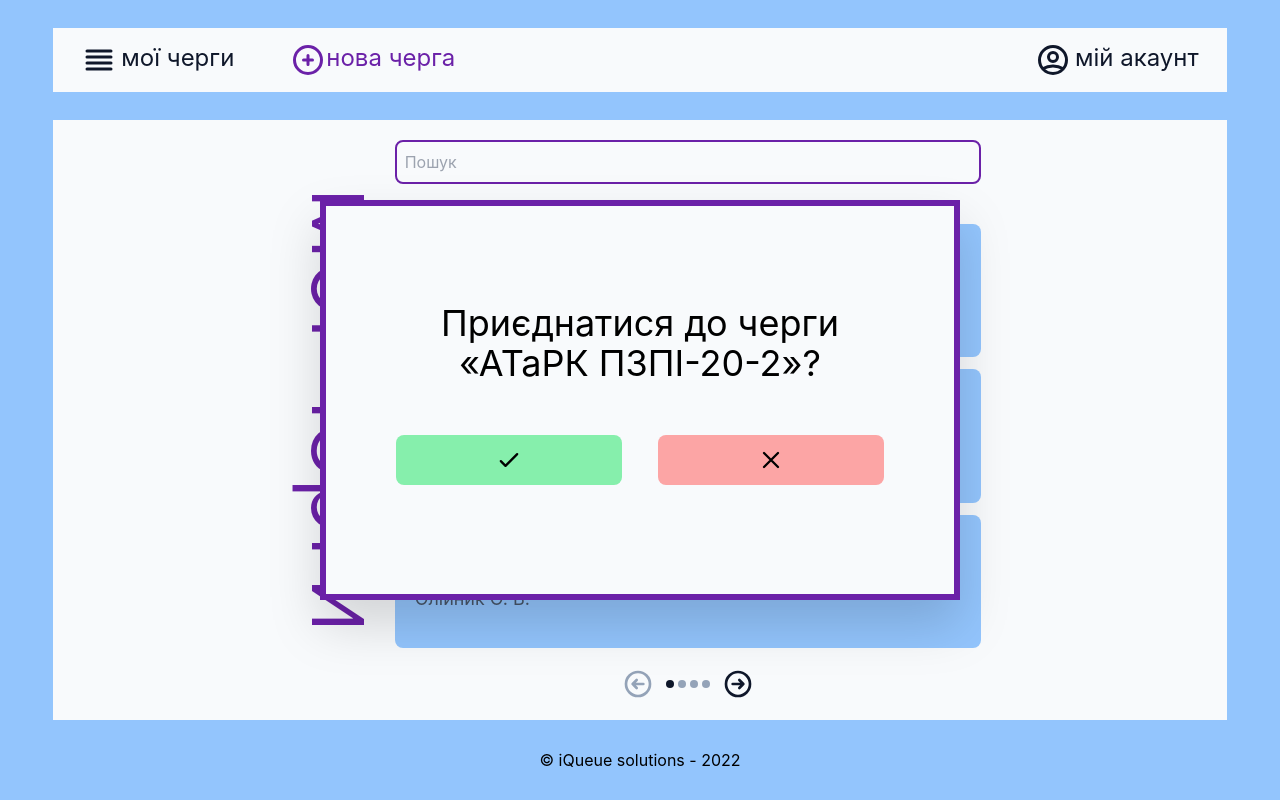
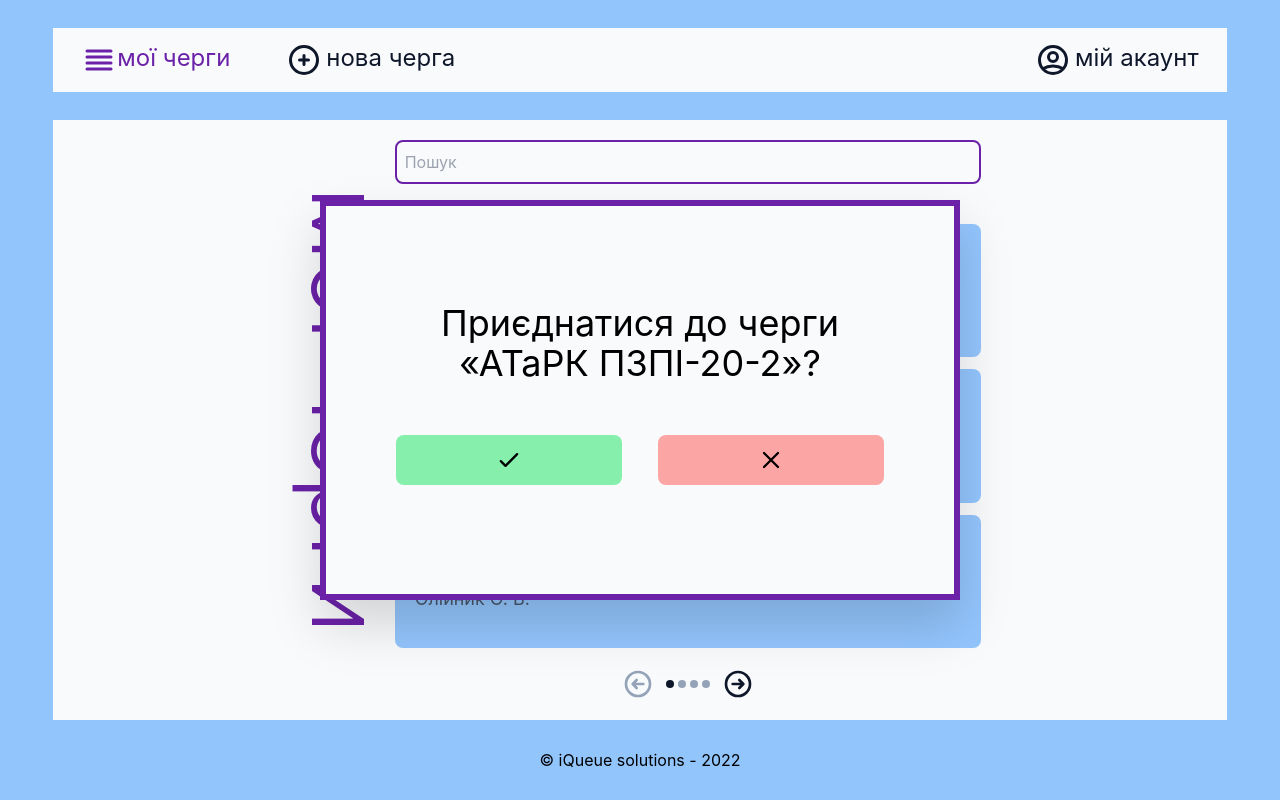
Before and after one commit to iQueue-solutions/iQueue-front, a Next.js app: page / in a window 1280 px wide. Built offline with nearby package versions, Linux system fonts and the light colour scheme.

Commit message:
working navbar & refactor

```diff
--- /dev/null
+++ b/components/NavLink.jsx
@@ -0,0 +1,23 @@
+import Link from "next/link";
+
+export const NavLinkPC = ({ icon, text, isActive, href='#' }) => {
+  return (
+    <Link href={isActive ? "#" : href}>
+      <a className={`flex mx-7 ${isActive ? 'text-purple-800' : 'justify-center text-slate-900 hover:text-purple-800'}`}>
+        {icon}
+        <div className={`text-2xl ${!isActive && 'ml-1'}`}>{text}</div>
+      </a>
+    </Link>
+  );
+};
+
+export const NavLinkMobile = ({ icon, text, isActive, href='#' }) => {
+  return (
+    <Link href={isActive ? "#" : href}>
+      <button className={`flex flex-col items-center ${isActive && 'text-slate-50'}`}>
+        {icon}
+        <div className="text-[11px]">{text}</div>
+      </button>
+    </Link>
+  );
+};
--- a/components/NavLinkMobile.jsx
+++ /dev/null
@@ -1,16 +0,0 @@
-export const NavLinkMobile = ({ icon, text, isAcive }) => {
- if (isAcive) {
-  return (
-   <button className="flex flex-col items-center text-slate-50">
-    {icon}
-    <div className="text-[11px]">{text}</div>
-   </button>
-  );
- }
- return (
-  <button className="flex flex-col items-center">
-   {icon}
-   <div className="text-[11px]">{text}</div>
-  </button>
- );
-};
--- a/components/NavLinkPC.jsx
+++ /dev/null
@@ -1,16 +0,0 @@
-export const NavLinkPC = ({ icon, text, isAcive }) => {
- if (isAcive) {
-  return (
-   <button className="flex text-purple-800 mx-7">
-    {icon}
-    <div className="text-2xl">{text}</div>
-   </button>
-  );
- }
- return (
-  <button className="flex justify-center text-slate-900 mx-7 hover:text-purple-800">
-   {icon}
-   <div className="text-2xl ml-1">{text}</div>
-  </button>
- );
-};
--- a/components/Navbar.jsx
+++ b/components/Navbar.jsx
@@ -3,39 +3,50 @@ import {
  ViewListIcon,
  UserCircleIcon,
 } from "@heroicons/react/outline";
-import { NavLinkMobile } from "./NavLinkMobile";
-import { NavLinkPC } from "./NavLinkPC";
+import { NavLinkPC, NavLinkMobile } from "./NavLink";
 import {useContext} from "react";
 import {LayoutContext} from "./Layout";
+import {useRouter} from "next/router";
 
 export const Navbar = () => {
  const {user} = useContext(LayoutContext);
+ const router = useRouter();
+
  return (
   <>
    <div className="w-full md:hidden h-16 bg-blue-300 flex justify-around fixed bottom-0 items-center">
-    <NavLinkMobile icon={<ViewListIcon className="w-7" />} text="мої черги" />
+    <NavLinkMobile icon={<ViewListIcon className="w-7" />} text="мої черги" isActive={router.pathname === '/'} href="/" />
     <NavLinkMobile
      icon={<PlusCircleIcon className="w-7" />}
      text="нова черга"
-     isAcive={true}
+     isActive={router.pathname === '/queue/new'}
+     href="/queue/new"
     />
     <NavLinkMobile
      icon={<UserCircleIcon className="w-7" />}
      text={user?.firstName || "мій акаунт"}
+     isActive={router.pathname === '/profile'}
+     href="/profile"
     />
    </div>
 
    <div className="w-full hidden md:flex fixed top-0 py-7 justify-center bg-blue-300">
     <div className="w-11/12 flex bg-slate-50 h-16 items-center justify-between">
      <div className="flex">
-      <NavLinkPC icon={<ViewListIcon className="w-9" />} text="мої черги" />
+      <NavLinkPC icon={<ViewListIcon className="w-9" />} text="мої черги" isActive={router.pathname === '/'} href="/" />
       <NavLinkPC
        icon={<PlusCircleIcon className="w-9" />}
        text="нова черга"
-       isAcive={true}
+       isActive={router.pathname === '/queue/new'}
+       href="/queue/new"
       />
      </div>
-     <NavLinkPC icon={<UserCircleIcon className="w-9" />} text={user?.firstName || "мій акаунт"} />
+     <NavLinkPC
+       icon={<UserCircleIcon className="w-9" />}
+       text={user?.firstName || "мій акаунт"}
+       isActive={router.pathname === '/profile'}
+       href="/profile"
+       />
     </div>
    </div>
   </>
```
